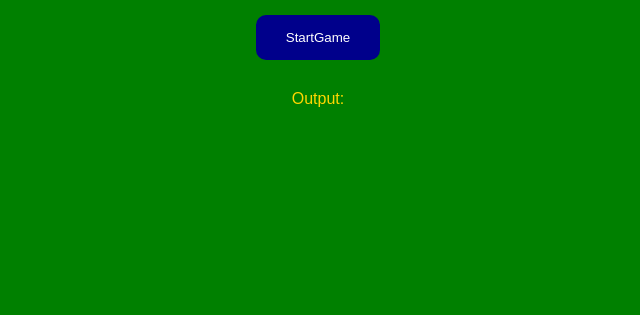
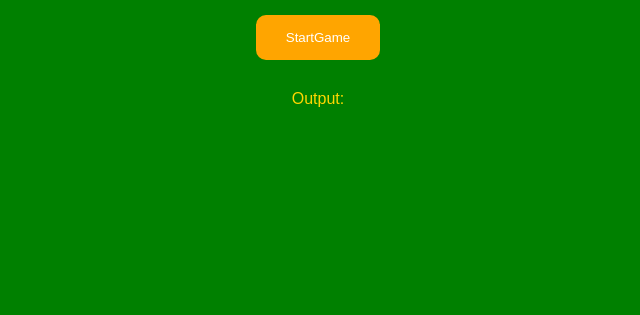
Before and after one commit to omokarogabriel/allmyjsprojects, a plain HTML site: page blackjack-game/index.html in a window 1280 px wide. Shown: the part 485-800 px from the top of the page, without its empty margins (322-962 px from the left). Drawn offline with Linux system fonts and the light colour scheme.

Commit message:
some changes

```diff
--- a/blackjack-game/style.css
+++ b/blackjack-game/style.css
@@ -33,7 +33,7 @@ body {
         .start-btn,
         .reset-btn {
             padding: 15px 30px;
-            background-color: darkblue;
+            background-color: orange;
             color: white;
             border: none;
             border-radius: 10px;
```
